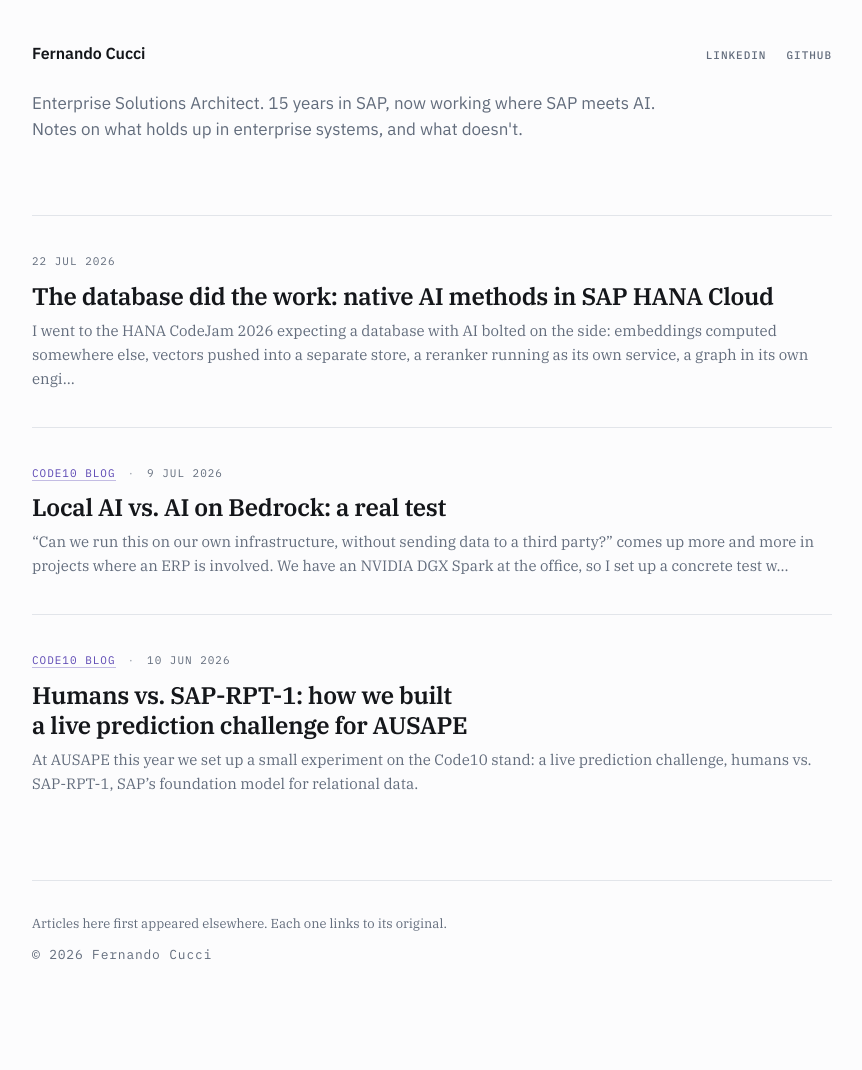
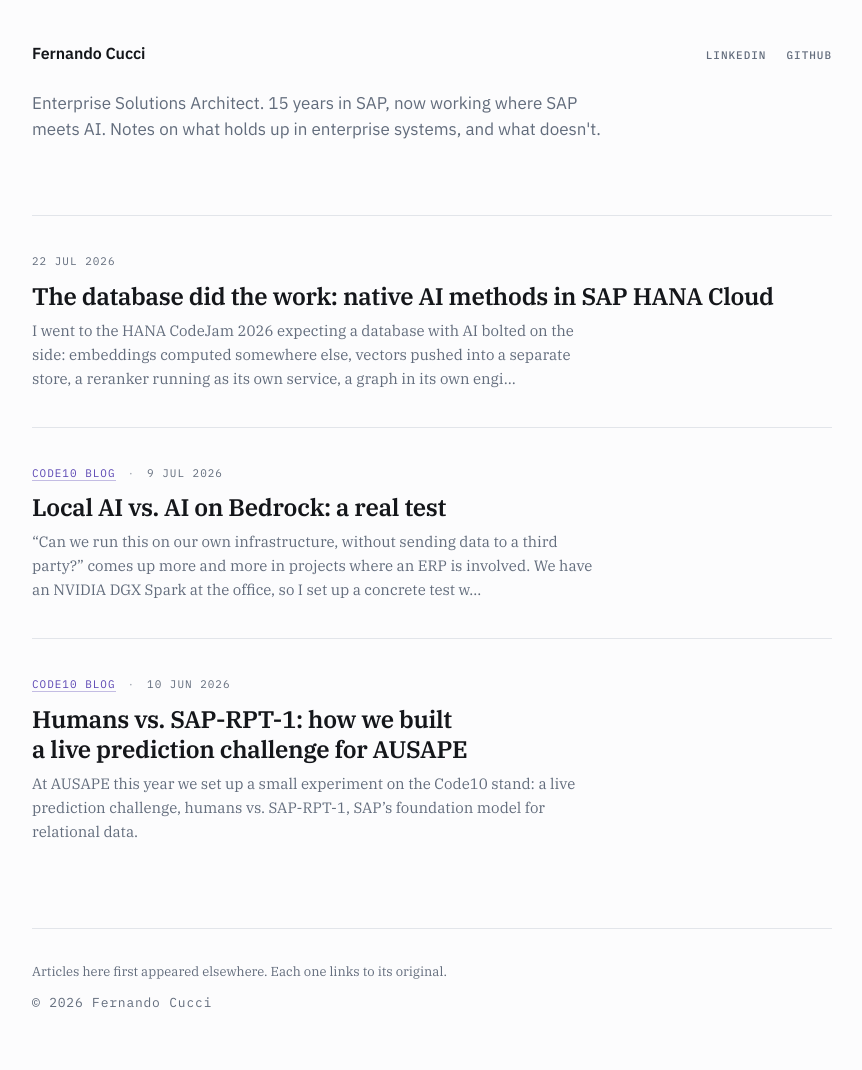
Before and after one commit to fernandocucci/fernandocucci.github.io, a Jekyll site: the page built from index.md, in a window 1280 px wide. Shown: the whole page, without its empty margins (208-1070 px from the left). Built offline with Jekyll 4.4.1, drawn with Linux system fonts in a browser that asks for light colours; before the commit the page ends 1022 px from its top, so only the background shows below that.

Commit message:
Add GoatCounter analytics and refine CSS measurements for improved layout

```diff
--- a/_config.yml
+++ b/_config.yml
@@ -10,6 +10,10 @@ baseurl: ""
 
 linkedin_url: https://www.linkedin.com/in/fernandocucci/
 github_url: https://github.com/fernandocucci
+
+# GoatCounter analytics. Only loads on production builds (GitHub Pages sets
+# JEKYLL_ENV=production); local `jekyll serve` runs never count.
+goatcounter_code: fernandoc
 
 # Default social card; posts override with their own `image:`
 # (jekyll-seo-tag reads page-level `image` only — a site-level key is ignored)
--- a/_layouts/default.html
+++ b/_layouts/default.html
@@ -9,6 +9,10 @@
   <link rel="preconnect" href="https://fonts.gstatic.com" crossorigin>
   <link rel="stylesheet" href="https://fonts.googleapis.com/css2?family=IBM+Plex+Mono:wght@400;500&family=IBM+Plex+Sans:wght@400;500;600&family=IBM+Plex+Serif:ital,wght@0,400;0,600;1,400&display=swap">
   <link rel="stylesheet" href="{{ '/assets/css/style.css' | relative_url }}">
+  {%- if jekyll.environment == "production" and site.goatcounter_code -%}
+  <script data-goatcounter="https://{{ site.goatcounter_code }}.goatcounter.com/count"
+          async src="https://gc.zgo.at/count.js"></script>
+  {%- endif -%}
 </head>
 <body>
 
--- a/assets/css/style.css
+++ b/assets/css/style.css
@@ -16,6 +16,11 @@
      is what sets the number. Longer lines than the typographic ideal, so
      the body leading below is opened up to compensate. */
   --measure: 50rem;
+  /* Small type needs a shorter line than the column it sits in: the measure
+     above is set by the code panel, and at 15px it would run past 100
+     characters. Ledes, excerpts and footnotes stop here instead, and the
+     rules keep spanning the full column so the grid still reads. */
+  --measure-aside: 36rem;
   --gutter: clamp(1.25rem, 5vw, 2.5rem);
 
   /* Syntax. Hues are pulled toward the accent so the code panel reads as
@@ -145,7 +150,7 @@ main,
    close to the name and far from the archive, to belong to the header. */
 
 .intro {
-  max-width: 40rem;
+  max-width: var(--measure-aside);
   padding-block: 1.25rem 4.5rem;
 }
 
@@ -230,6 +235,7 @@ main,
 
 .entry__excerpt {
   margin: 0;
+  max-width: var(--measure-aside);
   color: var(--muted);
   font-size: 0.9375rem;
   line-height: 1.6;
@@ -259,6 +265,7 @@ main,
 
 .post__origin p {
   margin: 0;
+  max-width: var(--measure-aside);
   font-size: 0.875rem;
   color: var(--muted);
 }
@@ -560,6 +567,7 @@ main,
 
 .colophon p {
   margin: 0;
+  max-width: var(--measure-aside);
   font-size: 0.8125rem;
   color: var(--muted);
 }
```
Also changed, not shown: _posts/2026-07-22-native-ai-in-sap-hana-cloud.md (+2 -1 lines).
